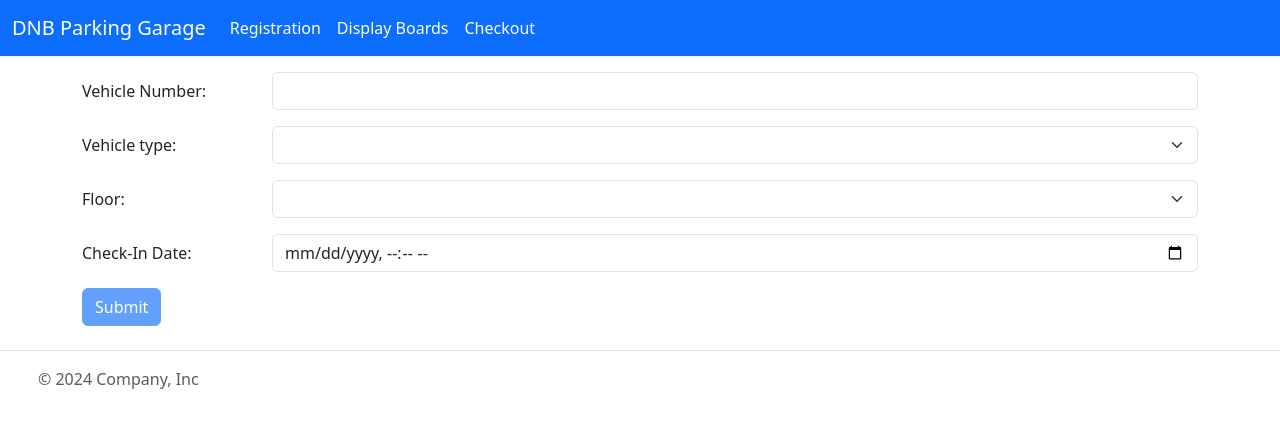
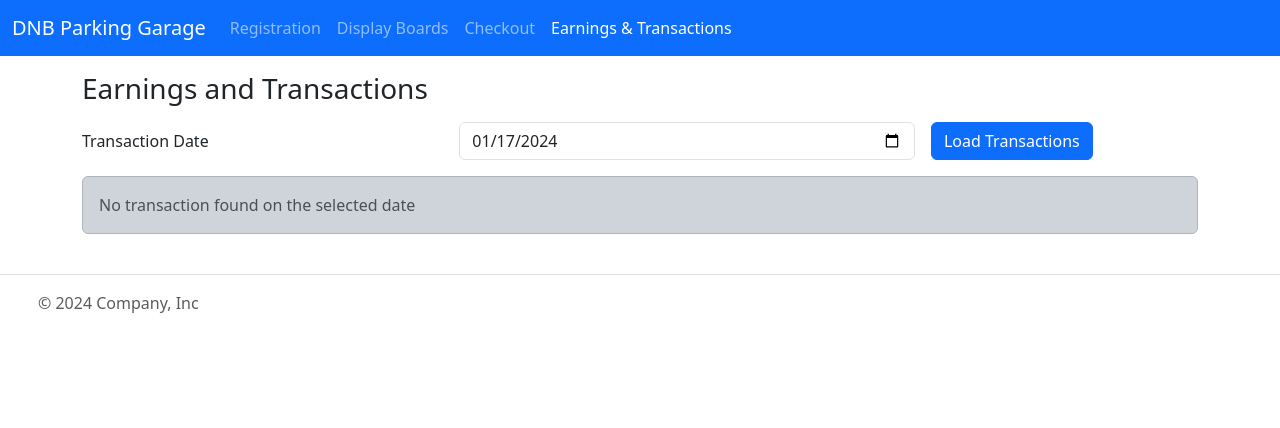
Before and after one commit to DeviSureshl/parking-garage, an Angular app: page /earnings in a window 1280 px wide. Before the commit this address led to /register. Shown: the top 428 px of the page. Built offline with nearby package versions, Linux system fonts and the light colour scheme.

Commit message:
implemented transaction page

```diff
--- a/src/app/app-routing.module.ts
+++ b/src/app/app-routing.module.ts
@@ -5,6 +5,7 @@ import { DisplayBoardsComponent } from './display-boards/display-boards.componen
 import { ParkingCheckoutComponent } from './parking-checkout/parking-checkout.component';
 import { FormsModule, ReactiveFormsModule } from '@angular/forms';
 import { BrowserModule } from '@angular/platform-browser';
+import { EarningsComponent } from './earnings/earnings.component';
 
 const routes: Routes = [
   {
@@ -18,6 +19,10 @@ const routes: Routes = [
   {
     path: 'checkout',
     component: ParkingCheckoutComponent,
+  },
+  {
+    path: 'earnings',
+    component: EarningsComponent,
   },
   {
     path: '**',
@@ -37,6 +42,7 @@ const routes: Routes = [
     ParkingRegistrationComponent,
     DisplayBoardsComponent,
     ParkingCheckoutComponent,
+    EarningsComponent,
   ],
 })
 export class AppRoutingModule {}
--- a/src/app/display-boards/display-boards.component.html
+++ b/src/app/display-boards/display-boards.component.html
@@ -1,4 +1,5 @@
 <div class="mb-5 row">
+  <h3 class="mb-3">Parking slot details</h3>
   <label class="col-md-4 col-lg-2 col-form-label">
     <strong> Select Floor: </strong>
   </label>
@@ -22,7 +23,6 @@
     </div>
   </div>
 
-  <h2 class="mb-3">Parking slot details</h2>
   <div *ngFor="let floor of displayFloors" class="mb-5 card">
     <div class="card-body">
       <h4>Floor : {{ floor.name }}</h4>
--- /dev/null
+++ b/src/app/earnings/earnings.component.html
@@ -0,0 +1,72 @@
+<div class="row">
+  <div class="col-12">
+    <h3 class="mb-3">Earnings and Transactions</h3>
+
+    <form [formGroup]="transactionForm" (submit)="loadTransactions()">
+      <div class="row g-3">
+        <label for="transactionDate" class="col-sm-4 col-form-label"
+          >Transaction Date</label
+        >
+        <div class="col-sm-5">
+          <input
+            type="date"
+            class="form-control"
+            formControlName="transactionDate"
+          />
+        </div>
+        <div class="col-sm-3">
+          <button
+            type="submit"
+            class="btn btn-primary mb-3"
+            [disabled]="transactionForm.invalid"
+          >
+            Load Transactions
+          </button>
+        </div>
+      </div>
+    </form>
+    <table class="table" *ngIf="transactions.length > 0">
+      <thead>
+        <tr>
+          <th>Vehicle Registration Number</th>
+          <th>Check in Date</th>
+          <th>Check out Date</th>
+          <th>Payment Amount</th>
+        </tr>
+      </thead>
+      <tbody>
+        <tr *ngFor="let transaction of transactions">
+          <td>
+            {{ transaction.registration.vehicleNumber }}
+          </td>
+          <td>
+            {{ transaction.registration.checkInDate | date : "dd-MM-YYYY" }}
+          </td>
+          <td>
+            {{ transaction.paymentDate | date : "dd-MM-YYYY" }}
+          </td>
+          <td>
+            {{ transaction.amount | currency : "NOK" }}
+          </td>
+        </tr>
+      </tbody>
+      <tfoot>
+        <tr>
+          <td>
+            <strong> Total Earnings </strong>
+          </td>
+          <td></td>
+          <td></td>
+          <td>
+            <strong> {{ totalAmount | currency : "NOK" }}</strong>
+          </td>
+        </tr>
+      </tfoot>
+    </table>
+    <div *ngIf="transactions.length === 0">
+      <div class="alert alert-dark" role="alert">
+        No transaction found on the selected date
+      </div>
+    </div>
+  </div>
+</div>
--- /dev/null
+++ b/src/app/earnings/earnings.component.ts
@@ -0,0 +1,35 @@
+import { Component } from '@angular/core';
+import { TransactionsService } from '../services/transactions/transactions.service';
+import { ITransaction } from '../services/interface';
+import { FormBuilder, FormGroup, Validators } from '@angular/forms';
+
+@Component({
+  selector: 'app-earnings',
+  templateUrl: './earnings.component.html',
+  styleUrls: ['./earnings.component.scss'],
+})
+export class EarningsComponent {
+  transactions: ITransaction[] = [];
+  transactionForm: FormGroup;
+  totalAmount = 0;
+
+  constructor(
+    private transactionsService: TransactionsService,
+    private formBuilder: FormBuilder
+  ) {
+    this.transactionForm = this.formBuilder.group({
+      transactionDate: [
+        new Date().toISOString().substring(0, 10),
+        Validators.required,
+      ],
+    });
+    this.loadTransactions();
+  }
+
+  loadTransactions() {
+    this.transactions = this.transactionsService.getTransactionByDate(
+      this.transactionForm.value.transactionDate
+    );
+    this.transactions.forEach(record => this.totalAmount += record.amount)
+  }
+}
--- a/src/app/header/header.component.html
+++ b/src/app/header/header.component.html
@@ -15,9 +15,8 @@
     <div class="collapse navbar-collapse" id="navbarSupportedContent">
       <ul class="navbar-nav me-auto mb-2 mb-lg-0">
         <li class="nav-item">
-          <!-- <a class="nav-link active" aria-current="page" href="#">Registration</a> -->
           <a
-            class="nav-link active"
+            class="nav-link"
             routerLink="/register"
             routerLinkActive="active"
             ariaCurrentWhenActive="page"
@@ -26,7 +25,7 @@
         </li>
         <li class="nav-item">
           <a
-            class="nav-link active"
+            class="nav-link"
             routerLink="/display-boards"
             routerLinkActive="active"
             ariaCurrentWhenActive="page"
@@ -35,13 +34,22 @@
         </li>
         <li class="nav-item">
           <a
-            class="nav-link active"
+            class="nav-link"
             routerLink="/checkout"
             routerLinkActive="active"
             ariaCurrentWhenActive="page"
             >Checkout</a
           >
         </li>
+        <li class="nav-item">
+          <a
+            class="nav-link"
+            routerLink="/earnings"
+            routerLinkActive="active"
+            ariaCurrentWhenActive="page"
+            >Earnings & Transactions</a
+          >
+        </li>
       </ul>
     </div>
   </div>
--- a/src/app/parking-checkout/parking-checkout.component.html
+++ b/src/app/parking-checkout/parking-checkout.component.html
@@ -3,6 +3,7 @@
   [formGroup]="registrationNumberForm"
   (submit)="findVehicle()"
 >
+  <h3 class="mb-3">Checkout Parking</h3>
   <label for="vehicleNumber" class="col-sm-4 col-form-label"
     >Vehicle Registration Number</label
   >
@@ -34,7 +35,7 @@
       >You checked in on</label
     >
     <div class="col-sm-5">
-      <p>{{ userVehicleDetails.checkInDate | date : "dd-MM-yyyy HH:MM" }}</p>
+      <p>{{ userVehicleDetails.checkInDate | date : "dd-MM-yyyy HH:mm" }}</p>
     </div>
     <div class="col-sm-3"></div>
   </div>
@@ -51,7 +52,11 @@
       />
     </div>
     <div class="col-sm-3">
-      <button type="submit" class="btn btn-primary mb-3">
+      <button
+        type="submit"
+        class="btn btn-primary mb-3"
+        [disabled]="checkoutDateForm.invalid"
+      >
         Calculate Price
       </button>
     </div>
@@ -66,11 +71,17 @@
         </tr>
         <tr>
           <td>Checkin Date</td>
-          <td>{{ userVehicleDetails.checkInDate }}</td>
+          <td>
+            {{ userVehicleDetails.checkInDate | date : "dd-MM-yyyy HH:mm" }}
+          </td>
         </tr>
         <tr>
           <td>Checkout Date</td>
-          <td>{{ checkoutDateForm.value.checkoutDate }}</td>
+          <td>
+            {{
+              checkoutDateForm.value.checkoutDate | date : "dd-MM-yyyy HH:mm"
+            }}
+          </td>
         </tr>
         <tr>
           <td>Total hours</td>
@@ -78,12 +89,14 @@
         </tr>
         <tr>
           <td>Total Price</td>
-          <td>{{ userBillAmount }} Noks</td>
+          <td>{{ userBillAmount | currency : "NOK" }}</td>
         </tr>
         <tr>
           <td>Checkout</td>
           <td>
-            <button class="btn btn-primary" (click)="checkoutUser()">Checkout</button>
+            <button class="btn btn-primary" (click)="checkoutUser()">
+              Checkout
+            </button>
           </td>
         </tr>
       </tbody>
--- a/src/app/parking-checkout/parking-checkout.component.ts
+++ b/src/app/parking-checkout/parking-checkout.component.ts
@@ -2,6 +2,7 @@ import { Component } from '@angular/core';
 import { FormBuilder, FormGroup, Validators } from '@angular/forms';
 import { ParkingRegistrationService } from '../services/parking-registration/parking-registration.service';
 import { IRegistration } from '../services/interface';
+import { TransactionsService } from '../services/transactions/transactions.service';
 
 @Component({
   selector: 'app-parking-checkout',
@@ -22,7 +23,8 @@ export class ParkingCheckoutComponent {
 
   constructor(
     private formBuilder: FormBuilder,
-    private parkingRegistrationService: ParkingRegistrationService
+    private parkingRegistrationService: ParkingRegistrationService,
+    private transactionsService: TransactionsService,
   ) {
     this.registrationNumberForm = this.formBuilder.group({
       vehicleNumber: ['', Validators.required],
@@ -92,6 +94,13 @@ export class ParkingCheckoutComponent {
           (node) => node.vehicleNumber != this.userVehicleDetails?.vehicleNumber
         )
       );
+      if (this.userVehicleDetails) {
+      this.transactionsService.addTransaction({
+        registration: this.userVehicleDetails,
+        paymentDate: this.checkoutDateForm.value.checkoutDate,
+        amount: this.userBillAmount,
+      })
+    }
       alert('You have successfully checked out');
       this.registrationNumberForm.reset();
       this.checkoutDateForm.reset();
--- a/src/app/parking-registration/parking-registration.component.html
+++ b/src/app/parking-registration/parking-registration.component.html
@@ -2,6 +2,7 @@
   Sorry, All parking slots are full. Currently no parking slots are available!!.
 </div>
 <form [formGroup]="registrationForm" (submit)="OnSubmit()">
+  <h3 class="mb-3">Register Parking</h3>
   <div class="mb-3 row">
     <label for="staticEmail" class="col-md-4 col-lg-2 col-form-label"
       >Vehicle Number:</label
--- a/src/app/services/interface.ts
+++ b/src/app/services/interface.ts
@@ -15,3 +15,9 @@ export interface IFloorCapacity {
     used: number;
   }[];
 }
+
+export interface ITransaction {
+  registration: IRegistration,
+  paymentDate: string,
+  amount: number
+}
--- /dev/null
+++ b/src/app/services/transactions/transactions.service.ts
@@ -0,0 +1,33 @@
+import { Injectable } from '@angular/core';
+import { ITransaction } from '../interface';
+
+@Injectable({
+  providedIn: 'root',
+})
+export class TransactionsService {
+  transactions: ITransaction[] = [];
+
+  constructor() {
+    const transactionFromStorage =
+      localStorage.getItem('dnb-parking-transactions') || '[]';
+    this.transactions = JSON.parse(transactionFromStorage);
+  }
+
+  getTransactions() {
+    return this.transactions;
+  }
+
+  getTransactionByDate(date: string) {
+    return this.transactions.filter((record) =>
+      record.paymentDate.includes(date)
+    );
+  }
+
+  addTransaction(newTransaction: ITransaction) {
+    this.transactions.push(newTransaction);
+    localStorage.setItem(
+      'dnb-parking-transactions',
+      JSON.stringify(this.transactions)
+    );
+  }
+}
```
Also changed, not shown: src/app/earnings/earnings.component.scss (added), 2 other files (tests, documents, lock files or other folders).
